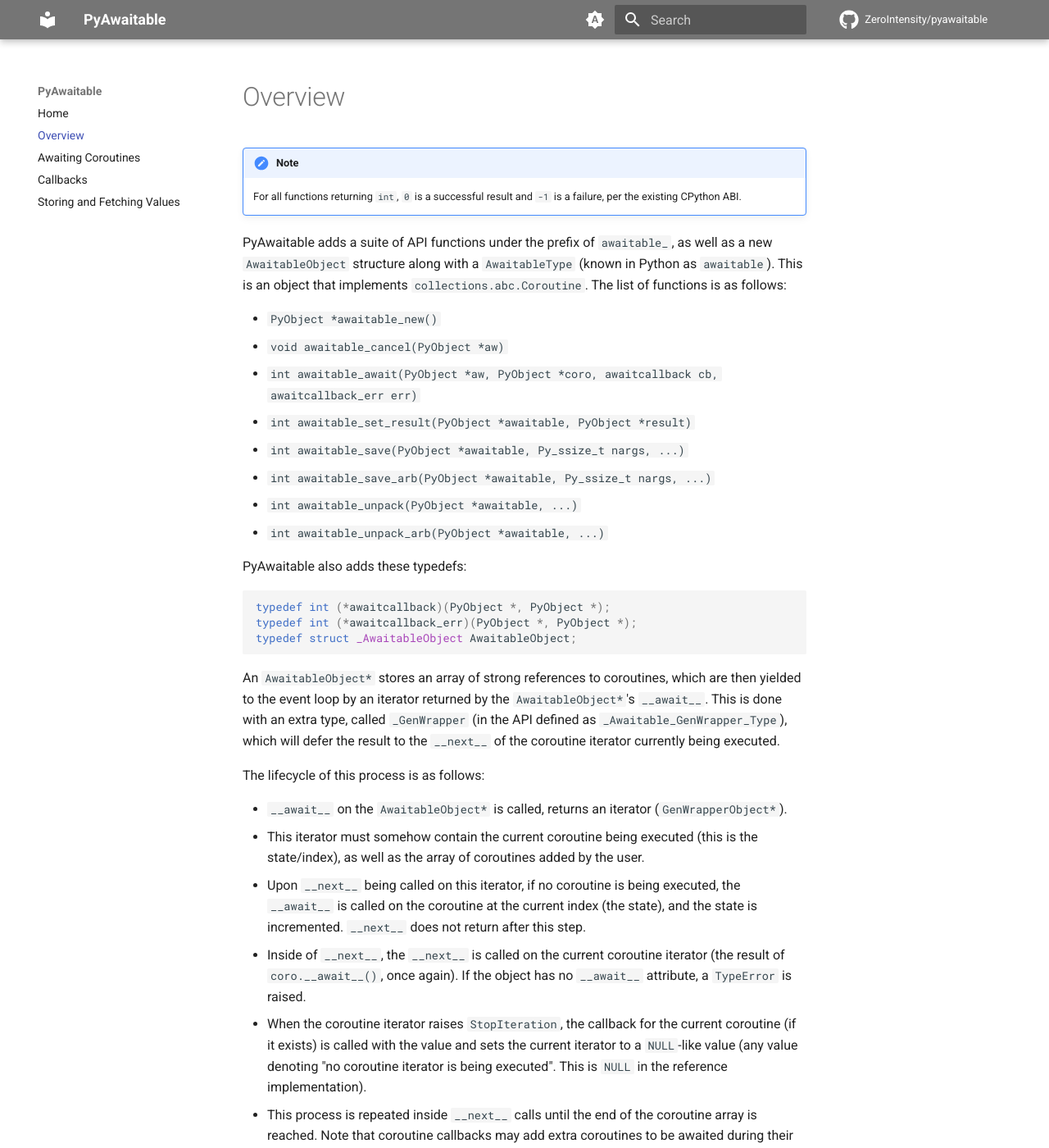
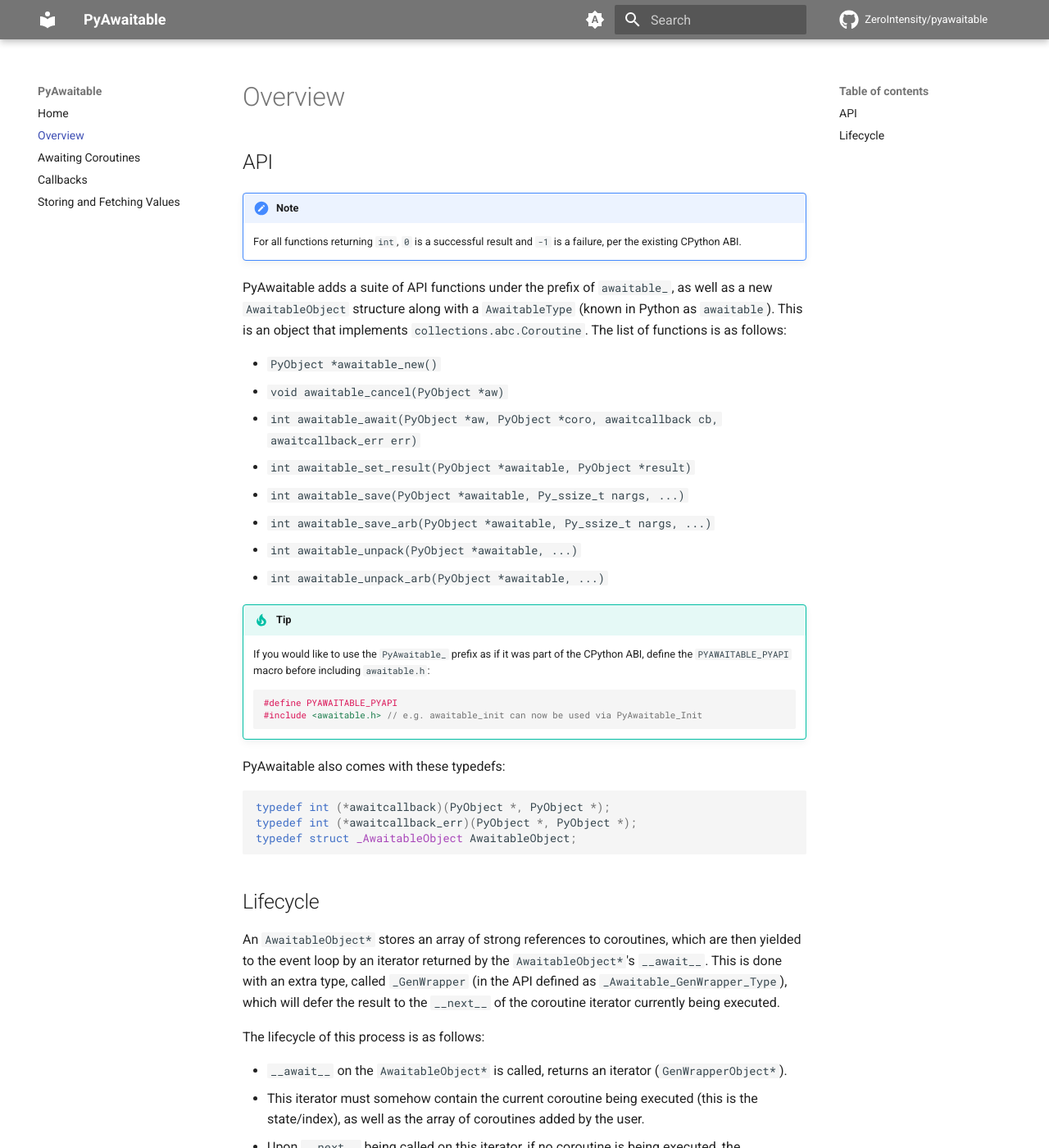
Before and after one commit to ZeroIntensity/pyawaitable, an MkDocs documentation site: the page built from docs/overview.md, in a window 1280 px wide and 1400 px high. Shown: the whole window at 82% size. Built offline with MkDocs 1.6.1 and Material for MkDocs 9.7.7, drawn with Linux system fonts in a browser that asks for light colours; comment, search, counter and statistics services are not loaded.

Commit message:
Update overview.md

````diff
--- a/docs/overview.md
+++ b/docs/overview.md
@@ -1,4 +1,6 @@
 # Overview
+
+## API
 
 !!! note
 
@@ -15,13 +17,24 @@
 - ``int awaitable_unpack(PyObject *awaitable, ...)``
 - ``int awaitable_unpack_arb(PyObject *awaitable, ...)``
 
-PyAwaitable also adds these typedefs:
+!!! tip
+
+    If you would like to use the `PyAwaitable_` prefix as if it was part of the CPython ABI, define the `PYAWAITABLE_PYAPI` macro before including `awaitable.h`:
+
+    ```c
+    #define PYAWAITABLE_PYAPI
+    #include <awaitable.h> // e.g. awaitable_init can now be used via PyAwaitable_Init
+    ```
+
+PyAwaitable also comes with these typedefs:
 
 ```c
 typedef int (*awaitcallback)(PyObject *, PyObject *);
 typedef int (*awaitcallback_err)(PyObject *, PyObject *);
 typedef struct _AwaitableObject AwaitableObject;
 ```
+
+## Lifecycle
 
 An ``AwaitableObject*`` stores an array of strong references to coroutines, which are then yielded to the event loop by an iterator returned by the ``AwaitableObject*``'s ``__await__``. This is done with an extra type, called ``_GenWrapper`` (in the API defined as ``_Awaitable_GenWrapper_Type``), which will defer the result to the ``__next__`` of the coroutine iterator currently being executed.
 
````
